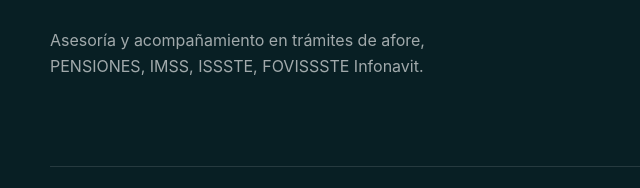
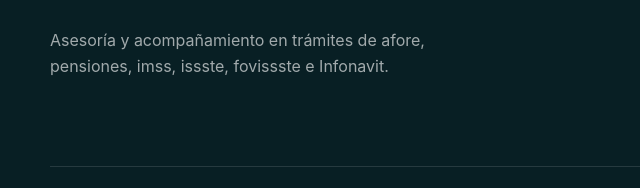
Before and after one commit to PedritoSola777/Gama, a plain HTML site: page index.html in a window 1280 px wide. Shown: the part 4469-4657 px from the top of the page, 0-640 px from the left. Drawn offline with Linux system fonts and the light colour scheme.

Commit message:
arkpf233322

```diff
--- a/index.html
+++ b/index.html
@@ -327,8 +327,8 @@
 						<span class="brand-name">GAMA<small>CONSULTORES</small></span></a
 					>
 					<p>
-						Asesoría y acompañamiento en trámites de afore, PENSIONES, IMSS, ISSSTE, FOVISSSTE
-						Infonavit.
+												Asesoría y acompañamiento en trámites de afore, pensiones, imss, issste, fovissste e Infonavit.
+
 					</p>
 				</div>
 				<div class="footer-col"></div>
```
